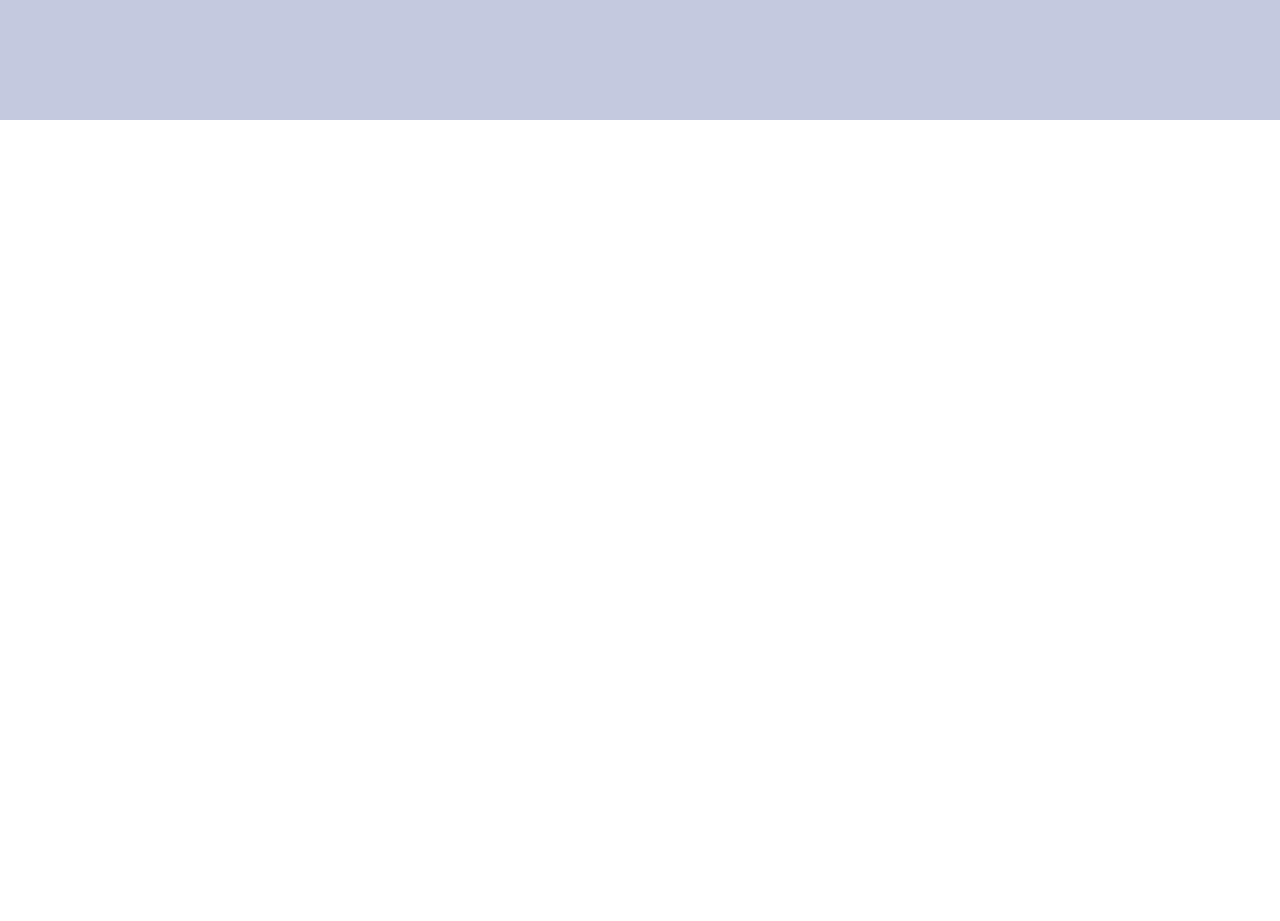
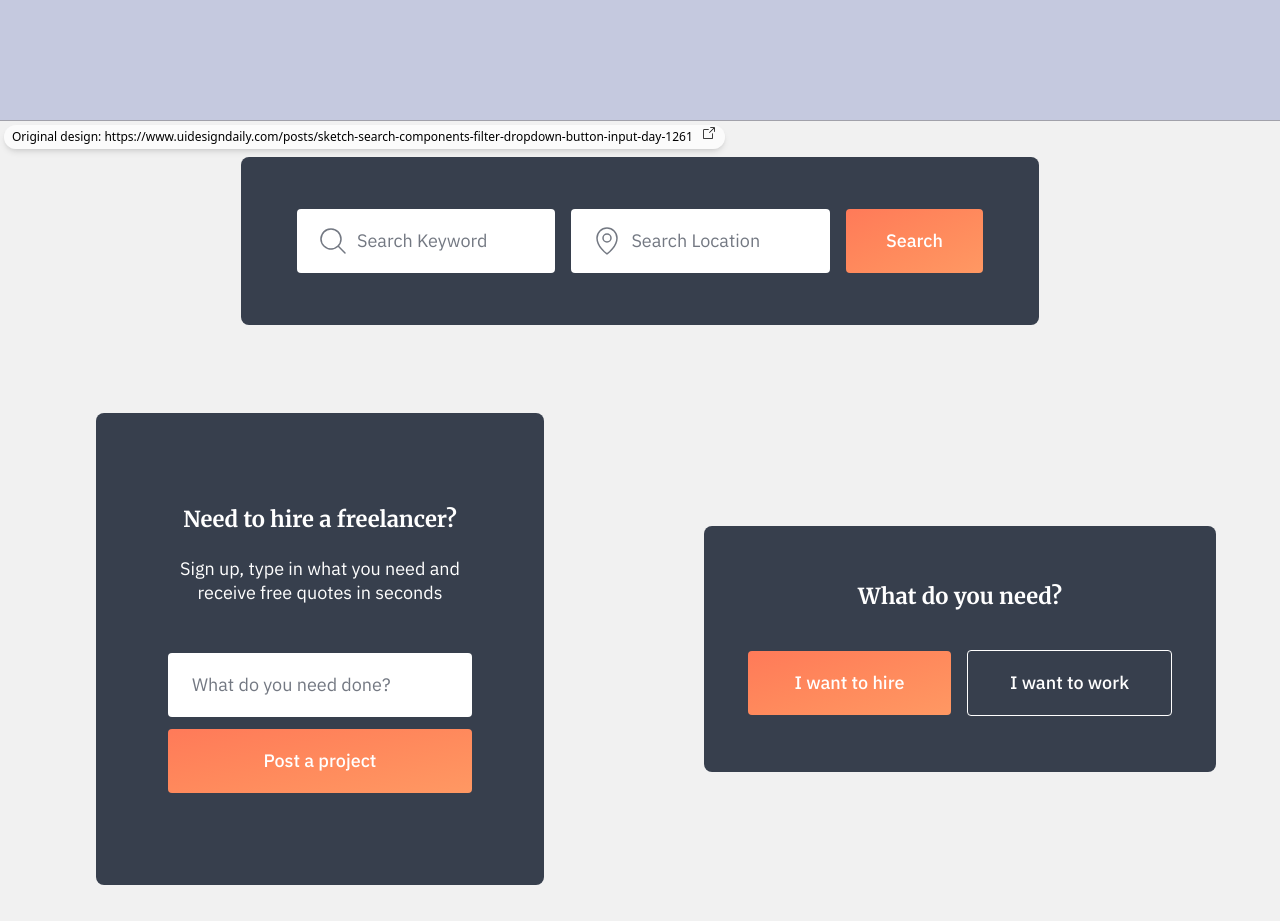
Before and after one commit to tcastanie/quick-ui-designs, a Vue app: page / in a window 1280 px wide. Shown: the part 680-1601 px from the top of the page. Before the commit the page ends 800 px from the top, so only its background shows below. Built offline with nearby package versions, Linux system fonts and the light colour scheme.

Commit message:
Add day_1261

```diff
--- a/src/App.vue
+++ b/src/App.vue
@@ -1,6 +1,7 @@
 <script lang="ts" setup>
 import ComponentDisplay from './components/ComponentDisplay.vue';
 import UiProfileCard from './components/UiProfileCard.vue';
+import SearchComponents from './components/SearchComponents.vue';
 </script>
 
 <template>
@@ -10,5 +11,10 @@ import UiProfileCard from './components/UiProfileCard.vue';
     >
       <UiProfileCard />
     </ComponentDisplay>
+    <ComponentDisplay
+      link="https://www.uidesigndaily.com/posts/sketch-search-components-filter-dropdown-button-input-day-1261"
+    >
+      <SearchComponents />
+    </ComponentDisplay>
   </div>
 </template>
--- a/src/components/ComponentDisplay.vue
+++ b/src/components/ComponentDisplay.vue
@@ -8,7 +8,7 @@ defineProps<{ link?: string }>();
       v-if="link"
       :href="link"
       target="_blank"
-      class="group absolute top-1 mx-1 rounded-full bg-white px-2 text-xs/6 shadow-md"
+      class="group absolute top-1 mx-1 rounded-full bg-white/70 px-2 text-xs/6 shadow-md"
     >
       <span>Original design: </span>
       <span class="group-hover:underline">{{ link }}</span>
--- /dev/null
+++ b/src/components/SearchComponents.vue
@@ -0,0 +1,53 @@
+<template>
+  <div class="font-ibm-plex-sans grid min-h-screen place-items-center gap-y-4 bg-[#F1F1F1] text-lg/6 text-white lg:grid-cols-2">
+    <div class="max-w-5xl flex flex-1 flex-wrap place-items-center gap-4 rounded-lg bg-[#373F4D] px-14 py-13 lg:col-span-2">
+      <div class="relative min-w-50 flex-1 md:max-w-2/5">
+        <input
+          type="search"
+          placeholder="Search Keyword"
+          class="w-full rounded py-5 pl-15 pr-6 text-[#373F4D] focus:outline-2 focus:outline-[#FF855C] focus:outline placeholder-[#737882]"
+        >
+        <div class="i-ph-magnifying-glass-light absolute left-5 top-4 size-8 text-[#737882]" />
+      </div>
+      <div class="relative min-w-50 flex-1 md:max-w-2/5">
+        <input
+          type="search"
+          placeholder="Search Location"
+          class="w-full rounded py-5 pl-15 pr-6 text-[#373F4D] focus:outline-2 focus:outline-[#FF855C] focus:outline placeholder-[#737882]"
+        >
+        <div class="i-ph-map-pin-light absolute left-5 top-4 size-8 text-[#737882]" />
+      </div>
+      <button class="min-w-16 flex-1 rounded from-[#FF7A59] to-[#FF9863] bg-gradient-to-br py-5 text-center font-medium md:max-w-1/5 hover:bg-[#FF9863] hover:bg-none">
+        Search
+      </button>
+    </div>
+
+    <div class="grid max-w-md place-items-stretch gap-3 rounded-lg bg-[#373F4D] px-18 py-23">
+      <div class="grid mb-9 gap-6 text-center">
+        <div class="font-merriweather text-[22px]/7 font-bold">
+          Need to hire a freelancer?
+        </div>
+        <p>Sign up, type in what you need and receive free quotes in seconds</p>
+      </div>
+      <input
+        type="text"
+        placeholder="What do you need done?"
+        class="rounded px-6 py-5 text-[#373F4D] focus:outline-2 focus:outline-[#FF855C] focus:outline placeholder-[#737882]"
+      >
+      <button class="rounded from-[#FF7A59] to-[#FF9863] bg-gradient-to-br py-5 text-center font-medium hover:bg-[#FF9863] hover:bg-none">
+        Post a project
+      </button>
+    </div>
+    <div class="max-w-lg flex flex-wrap items-center gap-x-4 gap-y-10 rounded-lg bg-[#373F4D] px-11 py-14">
+      <div class="font-merriweather flex-full text-center text-[22px]/7 font-bold">
+        What do you need?
+      </div>
+      <button class="max-w-1/2 flex-1 rounded from-[#FF7A59] to-[#FF9863] bg-gradient-to-br py-5 text-center font-medium hover:bg-[#FF9863] hover:bg-none">
+        I want to hire
+      </button>
+      <button class="max-w-1/2 flex-1 border border-white rounded py-5 text-center font-medium hover:border-[#FF9863]">
+        I want to work
+      </button>
+    </div>
+  </div>
+</template>
--- a/src/main.ts
+++ b/src/main.ts
@@ -1,7 +1,7 @@
 import { createApp } from 'vue'
 import App from './App.vue'
 import 'virtual:uno.css'
-import '@unocss/reset/tailwind-compat.css'
+import '@unocss/reset/tailwind.css'
 // import './style.css'
 
 createApp(App).mount('#app')
--- a/uno.config.ts
+++ b/uno.config.ts
@@ -7,12 +7,9 @@ export default defineConfig({
     presetWebFonts({
       provider: 'google',
       fonts: {
-        poppins: [
-          {
-            name: 'Poppins',
-            weights: ['400', '700'],
-          }
-        ]
+        'poppins': ['Poppins:400,700'],
+        'ibm-plex-sans': ['IBM Plex Sans:400,500,700'],
+        'merriweather': ['Merriweather:700'],
       }
     }),
   ],
```
